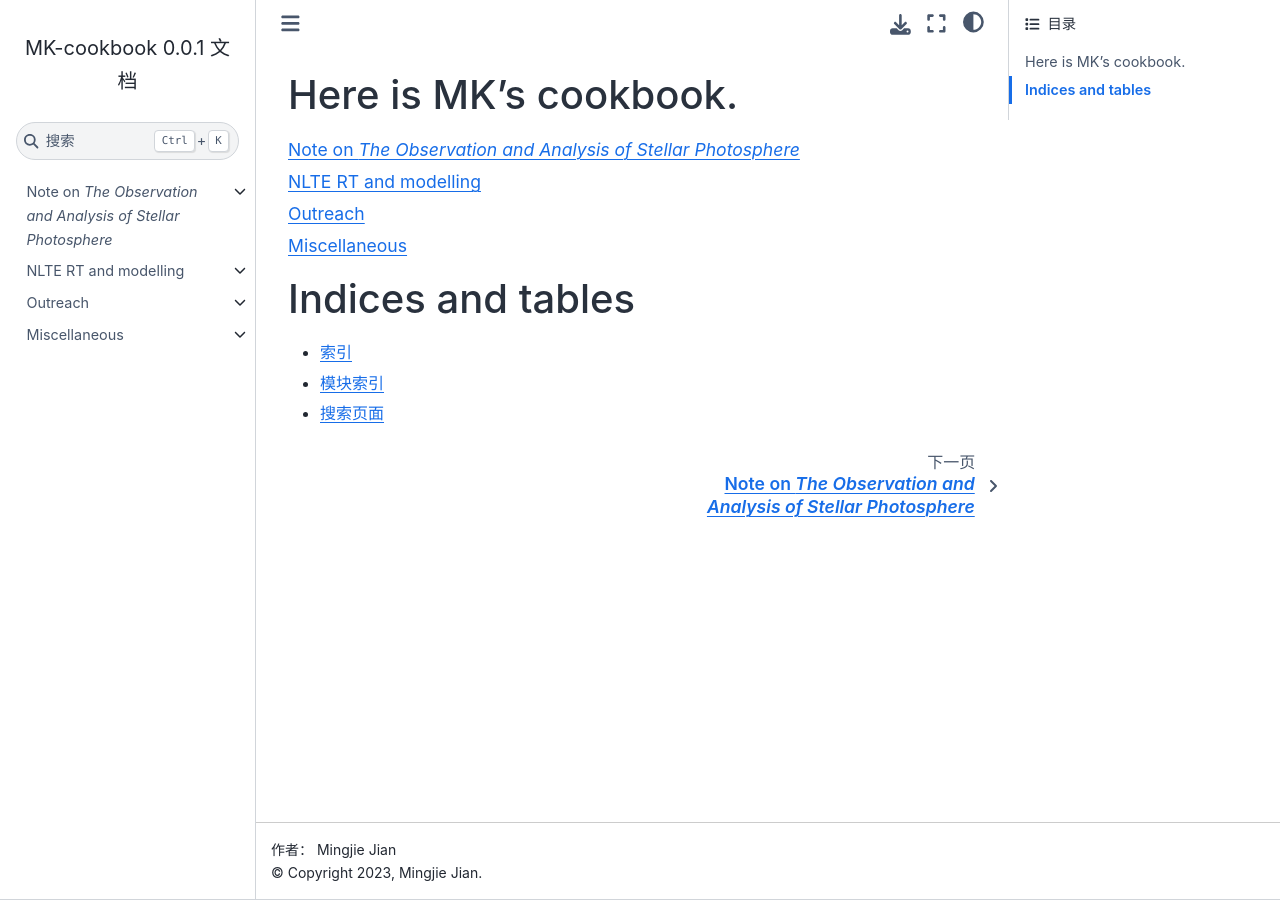
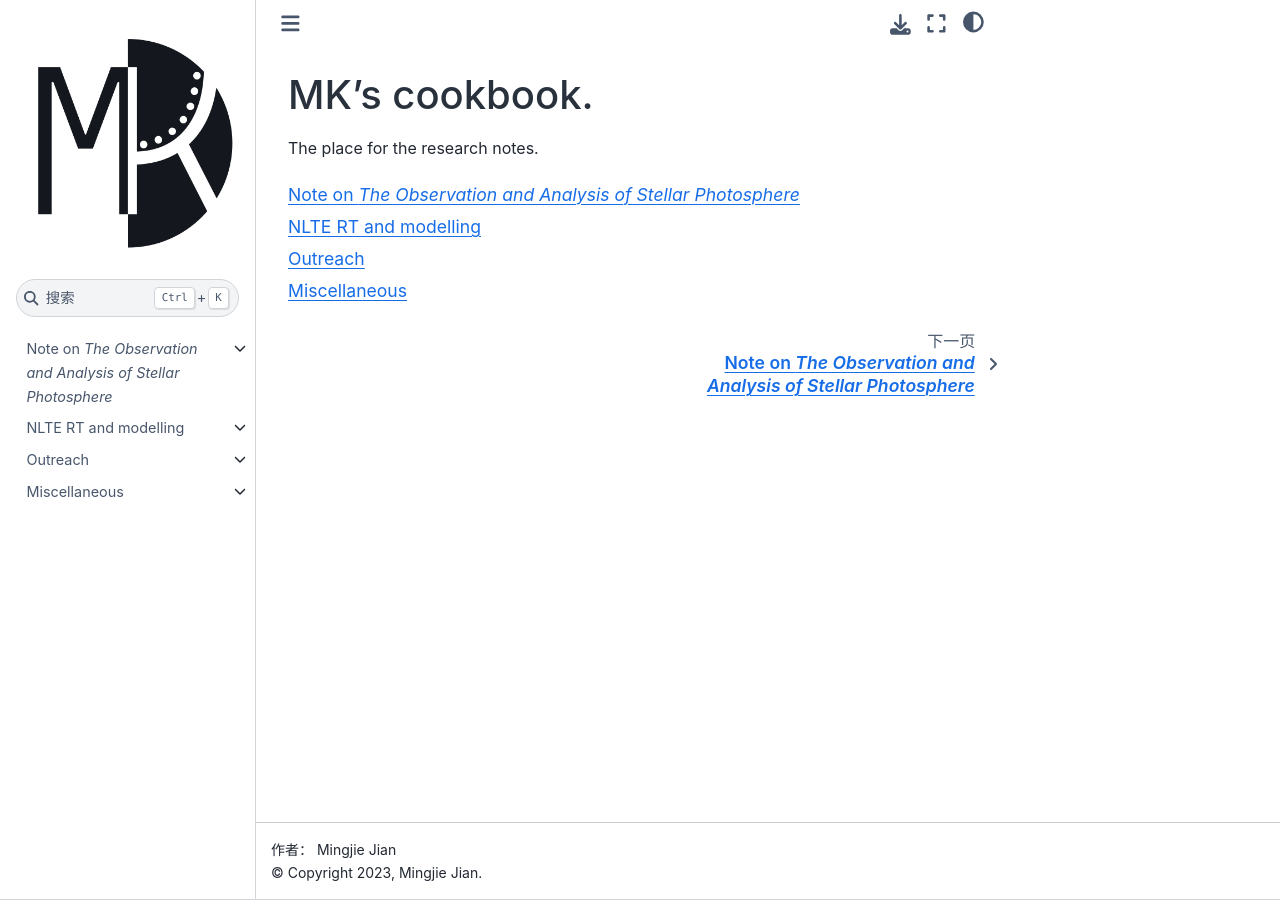
Before and after one commit to MingjieJian/mk_cookbook, a Sphinx documentation site: the page built from source/index.rst, in a window 1280 px wide. Built offline with Sphinx 7.4.7 and the Sphinx Book theme 1.1.4, drawn with Linux system fonts in a browser that asks for light colours; pages that are not in the unit, such as notebooks, are missing from menus.

Commit message:
add MK logo

```diff
--- a/source/conf.py
+++ b/source/conf.py
@@ -63,6 +63,8 @@ exclude_patterns = ['*.ipynb']
 # a list of builtin themes.
 #
 html_theme = 'sphinx_book_theme'
+html_logo = "_static/MK_logo_square.svg"
+html_favicon = "_static/MK_logo_square.svg"
 
 # Add any paths that contain custom static files (such as style sheets) here,
 # relative to this directory. They are copied after the builtin static files,
--- a/source/index.rst
+++ b/source/index.rst
@@ -3,8 +3,10 @@
    You can adapt this file completely to your liking, but it should at least
    contain the root `toctree` directive.
 
-Here is  MK's cookbook.
+MK's cookbook.
 =======================================
+
+The place for the research notes.
 
 .. toctree::
    :maxdepth: 1
@@ -13,12 +15,3 @@ Here is  MK's cookbook.
    NLTE RT and modelling <NLTE_model/nlte_model.rst>
    Outreach
    Miscellaneous
-
-
-
-Indices and tables
-==================
-
-* :ref:`genindex`
-* :ref:`modindex`
-* :ref:`search`
```
Also changed, not shown: source/OASP/OASP6.md (+2 -2 lines), source/OASP/OASP7.md (+17 -17 lines), source/_static/MK_logo_square.svg (added), 1 other file.
